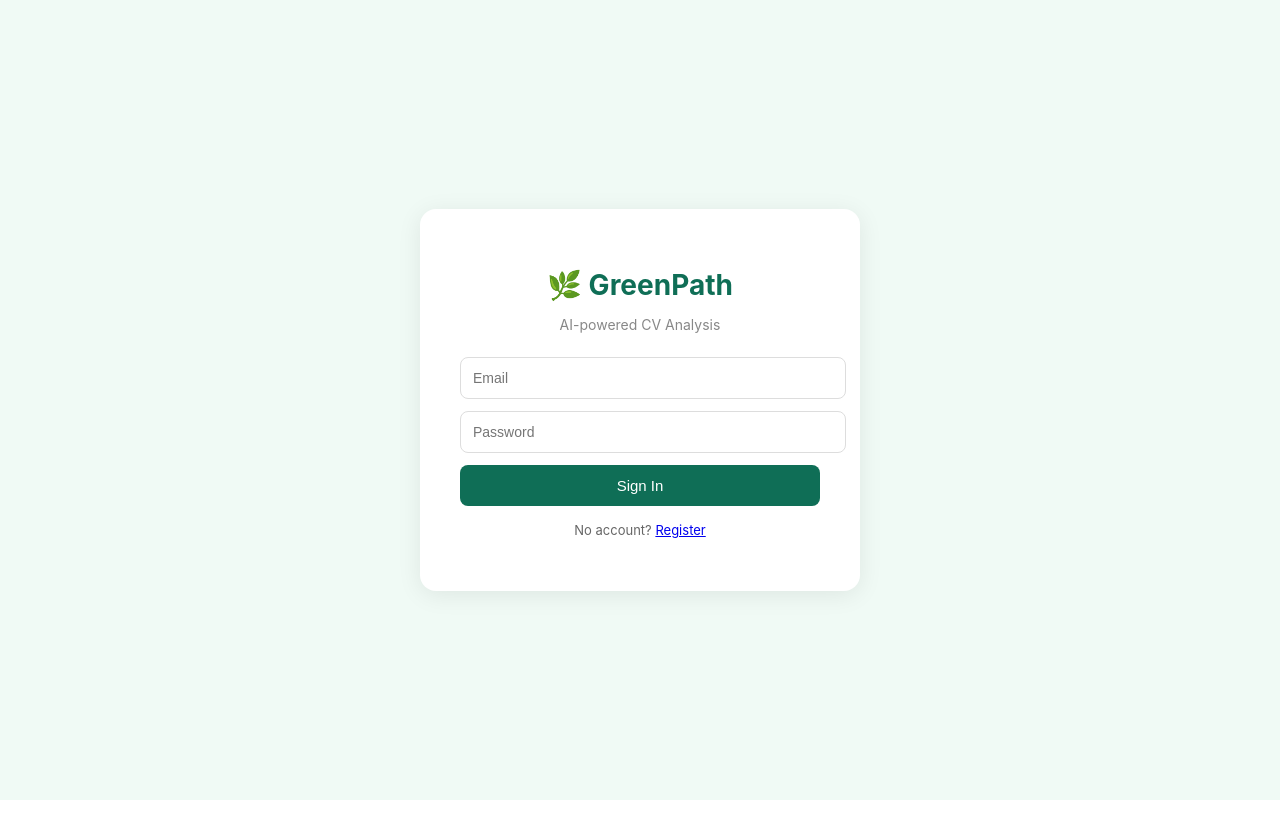
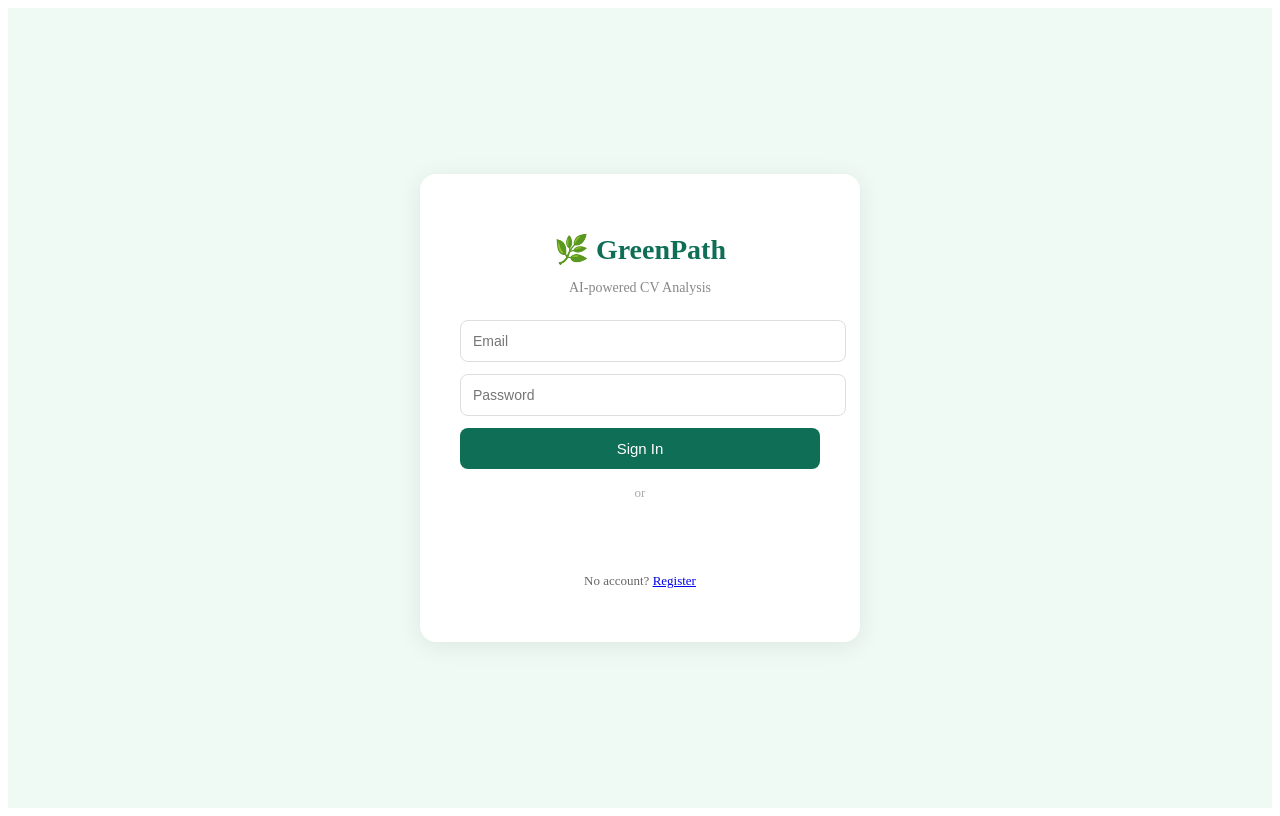
Before and after one commit to scy2023/greenpath-frontend, a React (Create React App) app: page / in a window 1280 px wide. Built offline with nearby package versions, Linux system fonts and the light colour scheme.

Commit message:
add google login

```diff
--- a/package.json
+++ b/package.json
@@ -3,6 +3,7 @@
   "version": "0.1.0",
   "private": true,
   "dependencies": {
+    "@react-oauth/google": "^0.13.5",
     "@testing-library/dom": "^10.4.1",
     "@testing-library/jest-dom": "^6.9.1",
     "@testing-library/react": "^16.3.2",
--- a/src/index.js
+++ b/src/index.js
@@ -1,17 +1,11 @@
-import React from 'react';
-import ReactDOM from 'react-dom/client';
-import './index.css';
-import App from './App';
-import reportWebVitals from './reportWebVitals';
+import React from "react";
+import ReactDOM from "react-dom/client";
+import App from "./App";
+import { GoogleOAuthProvider } from "@react-oauth/google";
 
-const root = ReactDOM.createRoot(document.getElementById('root'));
+const root = ReactDOM.createRoot(document.getElementById("root"));
 root.render(
-  <React.StrictMode>
+  <GoogleOAuthProvider clientId="1052118998338-v6elk8tkl4cqpkqnc071gj8veseceq0e.apps.googleusercontent.com">
     <App />
-  </React.StrictMode>
+  </GoogleOAuthProvider>
 );
-
-// If you want to start measuring performance in your app, pass a function
-// to log results (for example: reportWebVitals(console.log))
-// or send to an analytics endpoint. Learn more: https://bit.ly/CRA-vitals
-reportWebVitals();
--- a/src/pages/Login.js
+++ b/src/pages/Login.js
@@ -1,5 +1,6 @@
 import { useState } from "react";
 import axios from "axios";
+import { GoogleLogin } from "@react-oauth/google";
 
 const API = process.env.REACT_APP_API_URL;
 
@@ -18,6 +19,18 @@ export default function Login() {
     }
   };
 
+  const handleGoogleSuccess = async (credentialResponse) => {
+    try {
+      const res = await axios.post(`${API}/api/auth/google`, {
+        token: credentialResponse.credential
+      });
+      localStorage.setItem("token", res.data.token);
+      window.location.href = "/dashboard";
+    } catch {
+      setMsg("Google login failed.");
+    }
+  };
+
   return (
     <div style={styles.page}>
       <div style={styles.card}>
@@ -26,6 +39,10 @@ export default function Login() {
         <input style={styles.input} placeholder="Email" value={email} onChange={e => setEmail(e.target.value)} />
         <input style={styles.input} type="password" placeholder="Password" value={password} onChange={e => setPassword(e.target.value)} />
         <button style={styles.btn} onClick={login}>Sign In</button>
+        <div style={styles.divider}><span>or</span></div>
+        <div style={styles.google}>
+          <GoogleLogin onSuccess={handleGoogleSuccess} onError={() => setMsg("Google login failed.")} />
+        </div>
         {msg && <p style={styles.err}>{msg}</p>}
         <p style={styles.link}>No account? <a href="/register">Register</a></p>
       </div>
@@ -34,12 +51,14 @@ export default function Login() {
 }
 
 const styles = {
-  page:  { minHeight:"100vh", display:"flex", alignItems:"center", justifyContent:"center", background:"#f0faf5" },
-  card:  { background:"#fff", padding:"40px", borderRadius:"16px", boxShadow:"0 4px 24px rgba(0,0,0,0.08)", width:"360px", textAlign:"center" },
-  logo:  { color:"#0F6E56", fontSize:"28px", marginBottom:"4px" },
-  sub:   { color:"#888", fontSize:"14px", marginBottom:"24px" },
-  input: { display:"block", width:"100%", padding:"12px", marginBottom:"12px", borderRadius:"8px", border:"1px solid #ddd", fontSize:"14px" },
-  btn:   { width:"100%", padding:"12px", background:"#0F6E56", color:"#fff", border:"none", borderRadius:"8px", fontSize:"15px", cursor:"pointer" },
-  err:   { color:"red", fontSize:"13px", marginTop:"8px" },
-  link:  { marginTop:"16px", fontSize:"13px", color:"#666" }
+  page:    { minHeight:"100vh", display:"flex", alignItems:"center", justifyContent:"center", background:"#f0faf5" },
+  card:    { background:"#fff", padding:"40px", borderRadius:"16px", boxShadow:"0 4px 24px rgba(0,0,0,0.08)", width:"360px", textAlign:"center" },
+  logo:    { color:"#0F6E56", fontSize:"28px", marginBottom:"4px" },
+  sub:     { color:"#888", fontSize:"14px", marginBottom:"24px" },
+  input:   { display:"block", width:"100%", padding:"12px", marginBottom:"12px", borderRadius:"8px", border:"1px solid #ddd", fontSize:"14px" },
+  btn:     { width:"100%", padding:"12px", background:"#0F6E56", color:"#fff", border:"none", borderRadius:"8px", fontSize:"15px", cursor:"pointer" },
+  divider: { margin:"16px 0", color:"#aaa", fontSize:"13px" },
+  google:  { display:"flex", justifyContent:"center", marginBottom:"12px" },
+  err:     { color:"red", fontSize:"13px", marginTop:"8px" },
+  link:    { marginTop:"16px", fontSize:"13px", color:"#666" }
 };
```
Also changed, not shown: 1 other file (tests, documents, lock files or other folders).
